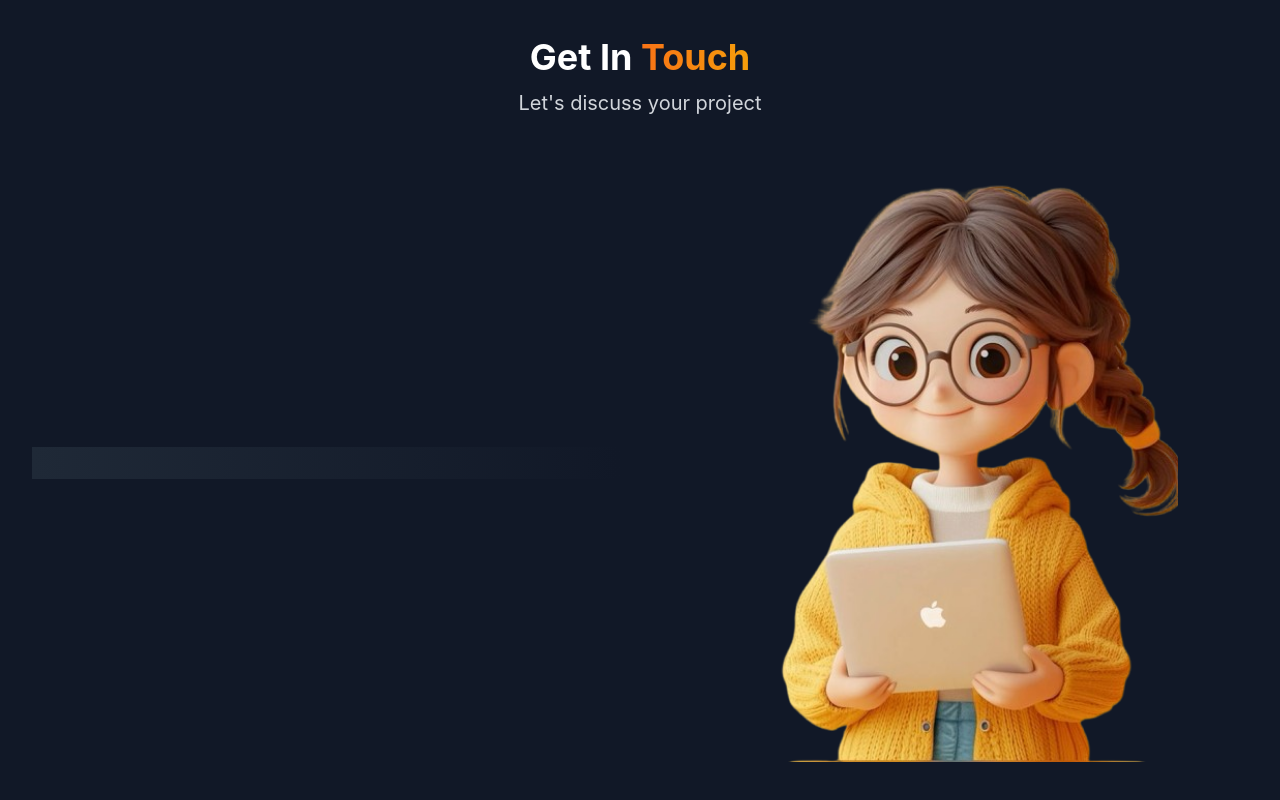
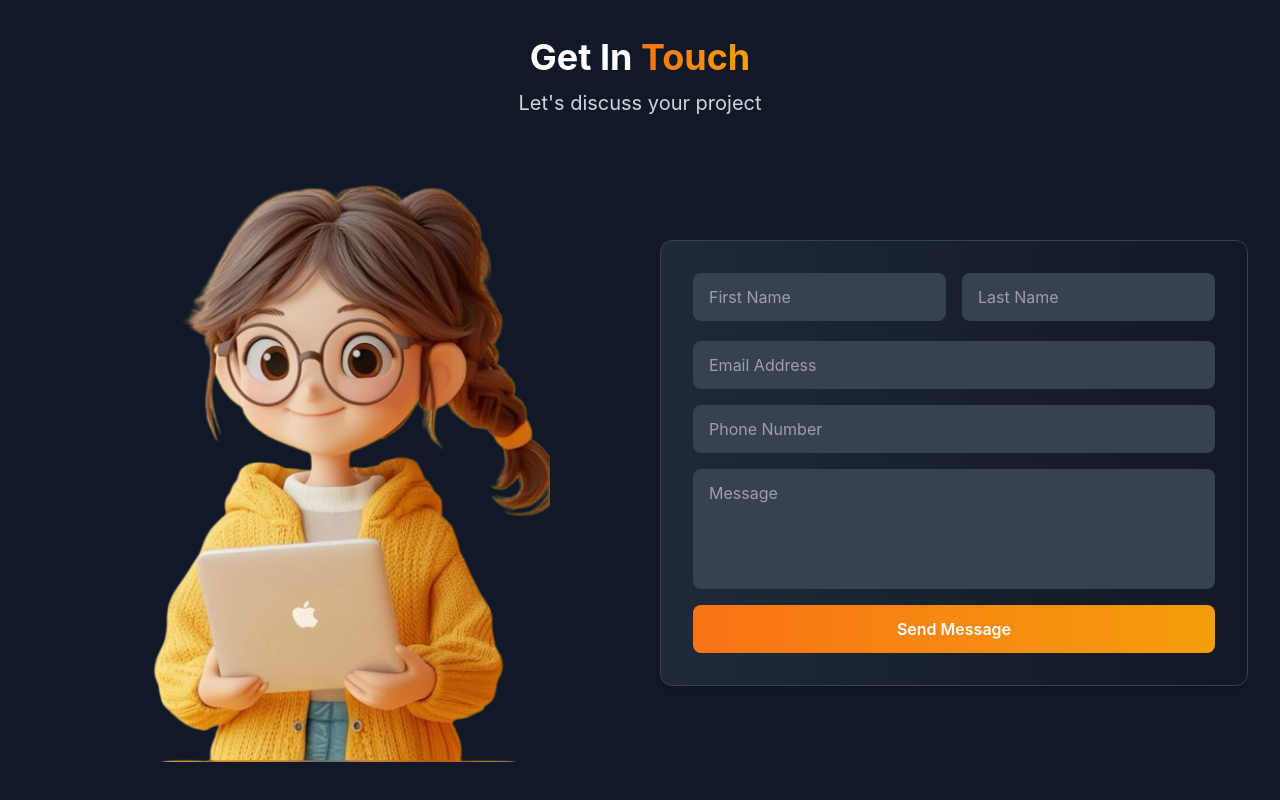
Before and after one commit to NethmiDN/React_portfolio, a React (Vite) app: page /#home in a window 1280 px wide. Shown: the part 2867-3667 px from the top of the page. Built offline with nearby package versions, Linux system fonts and the light colour scheme.

Commit message:
Enhance Contact component with form fields for user input and improve styling for better user experience

```diff
--- a/src/components/Contact.jsx
+++ b/src/components/Contact.jsx
@@ -47,17 +47,111 @@
                 style={{
                     background: darkMode
                     ? 'linear-gradient(to right, #1f2937, #111827)'
-                    : 'linear-gradient(to right, #ffffff, #f9fafb' ,
+                    : 'linear-gradient(to right, #ffffff, #f9fafb)',
                     borderColor: darkMode ? '#374151' : '#e5e7eb'
                 }}
-                className='eounded-xl p-4'>
+                className='rounded-xl p-4 sm:p-5 md:p-6 lg:p-8 border
+                shadow-lg order-1 lg:order-2'
+                data-aos='fade-left'>
+                    <div className='grid grid-cols-1 sm:grid-cols-2 gap-3
+                    sm:gap-4 mb-4 sm:mb-5'>
+                        {/* First Name */}
+                        <input
+                        type='text'
+                        placeholder='First Name'
+                        style={{
+                            backgroundColor: darkMode ? '#374151' : '#faede3' ,
+                            borderColor: darkMode ? '#4b5563' : '#d1d5db' ,
+                            color: darkMode ? 'white' : '#1f2937'
+                        }}
+                        className='w-full px-3 sm:px-4 py-2 sm:py-3
+                        rounded-lg text-sm sm:text-base
+                        focus:border-orange-500 focus:ring-2
+                        focus:ring-orange-500/20 transition-all'
+                        required/>
 
+                        {/* Last Name */}
+                        <input
+                        type='text'
+                        placeholder='Last Name'
+                        style={{
+                            backgroundColor: darkMode ? '#374151' : '#faede3' ,
+                            borderColor: darkMode ? '#4b5563' : '#d1d5db' ,
+                            color: darkMode ? 'white' : '#1f2937'
+                        }}
+                        className='w-full px-3 sm:px-4 py-2 sm:py-3
+                        rounded-lg text-sm sm:text-base
+                        focus:border-orange-500 focus:ring-2
+                        focus:ring-orange-500/20 transition-all'
+                        required/>
+                    </div>
+
+                    <div className='flex flex-col gap-3 sm:gap-4'>
+                        {/* Email */}
+                        <input
+                        type='email'
+                        placeholder='Email Address'
+                        style={{
+                            backgroundColor: darkMode ? '#374151' : '#faede3' ,
+                            borderColor: darkMode ? '#4b5563' : '#d1d5db' ,
+                            color: darkMode ? 'white' : '#1f2937'
+                        }}
+                        className='w-full px-3 sm:px-4 py-2 sm:py-3
+                        rounded-lg text-sm sm:text-base
+                        focus:border-orange-500 focus:ring-2
+                        focus:ring-orange-500/20 transition-all'
+                        required/>
+
+                        {/* Phone Number */}
+                        <input
+                        type='tel'
+                        placeholder='Phone Number'
+                        style={{
+                            backgroundColor: darkMode ? '#374151' : '#faede3' ,
+                            borderColor: darkMode ? '#4b5563' : '#d1d5db' ,
+                            color: darkMode ? 'white' : '#1f2937'
+                        }}
+                        className='w-full px-3 sm:px-4 py-2 sm:py-3
+                        rounded-lg text-sm sm:text-base
+                        focus:border-orange-500 focus:ring-2
+                        focus:ring-orange-500/20 transition-all'
+                        required/>
+
+                        {/* Message */}
+                        <textarea
+                        rows='4'
+                        placeholder='Message'
+                        style={{
+                            backgroundColor: darkMode ? '#374151' : '#faede3' ,
+                            borderColor: darkMode ? '#4b5563' : '#d1d5db' ,
+                            color: darkMode ? 'white' : '#1f2937'
+                        }}
+                        className='w-full px-3 sm:px-4 py-2 sm:py-3
+                        rounded-lg text-sm sm:text-base
+                        focus:border-orange-500 focus:ring-2
+                        focus:ring-orange-500/20 transition-all
+                        resize-none'
+                        required/>
+
+                        {/* Submit Button */}
+                        <button
+                        type='submit'
+                        style={{
+                            background: 'linear-gradient(to right, #f97316, #f59e0b)'
+                        }}
+                        className='w-full py-2 sm:py-3 text-white
+                        font-semibold rounded-lg text-sm sm:text-base
+                        hover:shadow-lg hover:shadow-orange-500/25
+                        hover:scale-[1.02] transition-all'>
+                            Send Message
+                        </button>
+                    </div>
                 </form>
             </div>
         </div>
 
-    </section>
-  )
+        </section>
+    );
 }
 
 export default Contact
```
